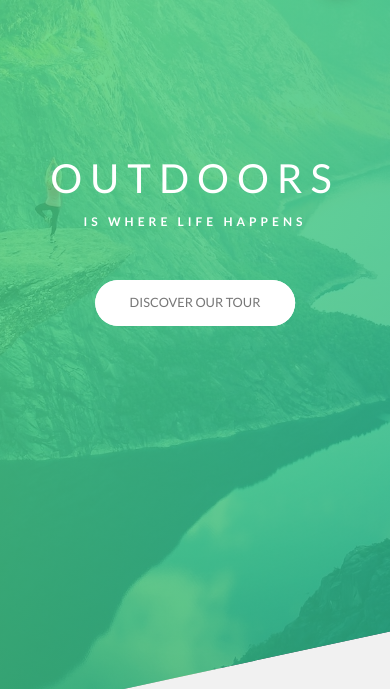
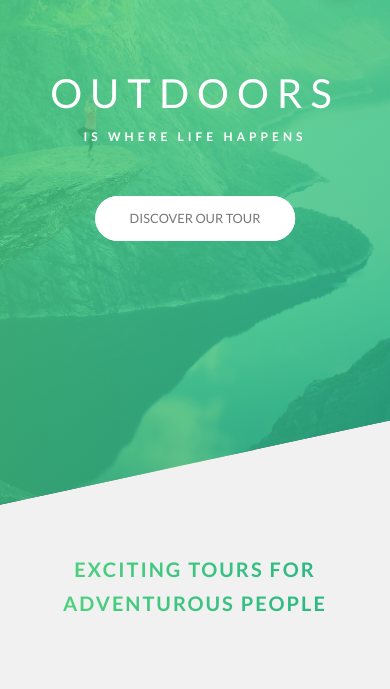
Before and after one commit to ShrineOX/natour, a website: page index.html in a window 390 px wide. Shown: the part 86-775 px from the top of the page. Drawn offline with Linux system fonts and the light colour scheme; a web font is replaced by a local one.

Commit message:
responsive fixes: made header height smaller, reduced some padding

```diff
--- a/index.html
+++ b/index.html
@@ -54,7 +54,7 @@
 
     <main>
       <section class="section-about">
-        <div class="u-center-text u-margin-bottom-big">
+        <div class="u-center-text u-margin-bottom-big container">
           <h2 class="heading-secondary">Exciting tours for adventurous people</h2>
         </div>
         <div class="section-about__container container">
--- a/sass/components/_card.scss
+++ b/sass/components/_card.scss
@@ -4,6 +4,10 @@
   position: relative;
   height: 53rem;
   width: 33rem;
+
+  @include respond(phone) {
+    width: 90vw;
+  }
 
   &__side {
     height: 100%;
--- a/sass/layout/_header.scss
+++ b/sass/layout/_header.scss
@@ -7,7 +7,8 @@
   clip-path: polygon(0 0, 100% 0, 100% 75vh, 0 100%);
 
   @include respond(phone) {
-    clip-path: polygon(0 0, 100% 0, 100% 85vh, 0 100%);
+    clip-path: polygon(0 0, 100% 0, 100% 60vh, 0 100%);
+    height: 70vh;
   }
 
   &__logo {
--- a/sass/pages/_home.scss
+++ b/sass/pages/_home.scss
@@ -27,7 +27,6 @@
     }
   }
   @include respond(tab-port) {
-    padding: 20rem 0;
     &__container {
       flex-direction: column;
       align-items: center;
```
Also changed, not shown: css/style.css.
